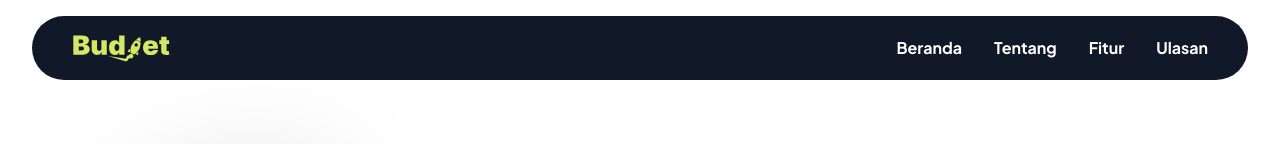
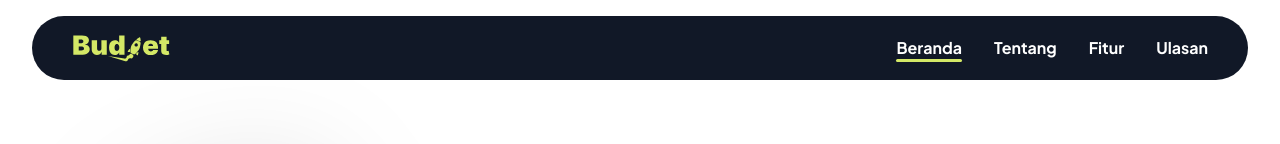
Before and after one commit to lsty-ok/Landing-Page-Budget, a React (Vite) app: page / in a window 1280 px wide. Shown: the top 144 px of the page. Built offline with nearby package versions, Linux system fonts and the light colour scheme.

Commit message:
Menambahkan fitur garis bawah navbar (Scrollspy)

```diff
--- a/src/components/Navbar.jsx
+++ b/src/components/Navbar.jsx
@@ -1,4 +1,4 @@
-import { useState } from 'react'
+import { useState, useEffect } from 'react'
 
 // ── Assets ──────────────────────────────────────────────────
 import logoSvg from '../assets/Icons/Group 2 2-1.svg'
@@ -9,6 +9,7 @@ import logoSvg from '../assets/Icons/Group 2 2-1.svg'
  */
 const Navbar = () => {
   const [menuOpen, setMenuOpen] = useState(false)
+  const [activeLink, setActiveLink] = useState('#beranda')
 
   const links = [
     { label: 'Beranda', href: '#beranda' },
@@ -17,11 +18,43 @@ const Navbar = () => {
     { label: 'Ulasan',   href: '#ulasan'   },
   ]
 
+  // Update active state based on scroll position (Scrollspy)
+  useEffect(() => {
+    const handleScroll = () => {
+      // Posisi scroll + sedikit offset untuk deteksi
+      const scrollPosition = window.scrollY + 200
+
+      for (const { href } of links) {
+        const sectionId = href.substring(1)
+        const el = document.getElementById(sectionId)
+        if (el) {
+          const top = el.offsetTop
+          const height = el.offsetHeight
+
+          if (scrollPosition >= top && scrollPosition < top + height) {
+            setActiveLink(href)
+            break
+          }
+        }
+      }
+    }
+
+    window.addEventListener('scroll', handleScroll)
+    handleScroll() // trigger sekali di awal
+
+    return () => window.removeEventListener('scroll', handleScroll)
+  }, [])
+
+
   return (
     <nav className="navbar" aria-label="Navigasi utama">
       <div className="navbar__inner">
         {/* Logo */}
-        <a href="#beranda" aria-label="BudJet — kembali ke atas">
+        <a
+          href="#beranda"
+          aria-label="BudJet — kembali ke atas"
+          onClick={() => setActiveLink('#beranda')}
+        >
           <img
             src={logoSvg}
             alt="BudJet logo"
@@ -38,7 +71,11 @@ const Navbar = () => {
             <li key={href}>
               <a
                 href={href}
-                onClick={() => setMenuOpen(false)}
+                className={activeLink === href ? 'active' : ''}
+                onClick={() => {
+                  setActiveLink(href)
+                  setMenuOpen(false)
+                }}
               >
                 {label}
               </a>
--- a/src/style.css
+++ b/src/style.css
@@ -110,6 +110,25 @@ img {
   color: var(--color-white);
   text-decoration: none;
   transition: color var(--transition);
+  position: relative;
+  padding-bottom: 4px;
+}
+
+.navbar__links a::after {
+  content: '';
+  position: absolute;
+  bottom: 0;
+  left: 0;
+  width: 0;
+  height: 3px;
+  background-color: var(--color-lime);
+  border-radius: var(--radius-pill);
+  transition: width 0.3s ease;
+}
+
+.navbar__links a:hover::after,
+.navbar__links a.active::after {
+  width: 100%;
 }
 
 .navbar__links a:hover {
```
